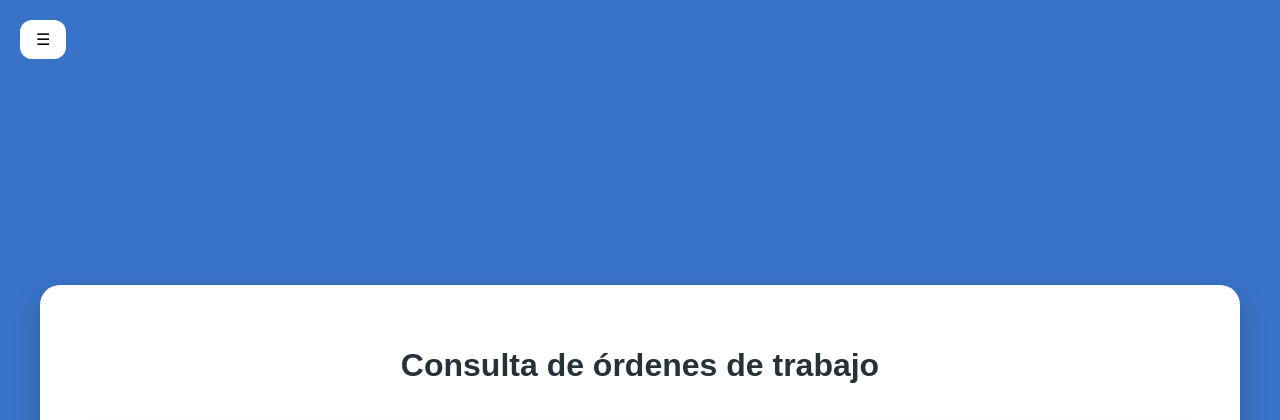
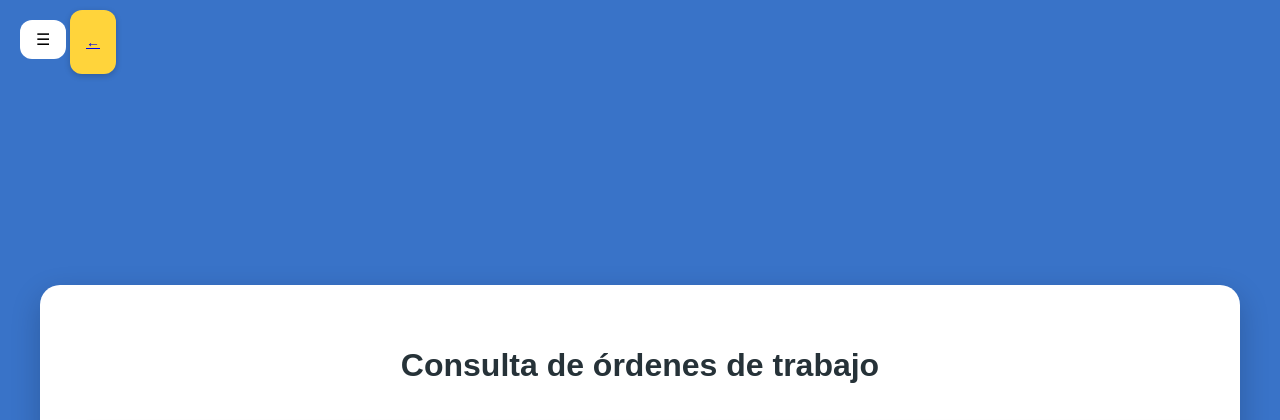
Before and after one commit to roctalvarado/django_cheems, a Django app: template hello/templates/hello/index.html in a window 1280 px wide. Shown: the top 420 px of the page. Run offline with Django 5.2, Linux system fonts and the light colour scheme; the template is opened without the code that fills it, so the values that code supplies are empty.

Commit message:
se agrego un mini contenedor

```diff
--- a/hello/static/hello/css/styles.css
+++ b/hello/static/hello/css/styles.css
@@ -208,3 +208,14 @@ tbody tr:hover {
     color: inherit;
     text-decoration: none;
 }
+.mini-contenedor {
+    position: fixed;
+    top: 10px;
+    left: 70px;               /* a la derecha del ☰ */
+    padding: 10px 16px;
+    background: #FFD43B;      /* amarillo */
+    color: #333;
+    font-size: 14px;
+    border-radius: 12px;
+    box-shadow: 0 2px 6px rgba(0, 0, 0, 0.2);
+}
--- a/hello/templates/hello/index.html
+++ b/hello/templates/hello/index.html
@@ -9,8 +9,15 @@
     <body>
 
         <button id="btn-perfil" class="btn-perfil" type="button">☰</button>
+        <div class="mini-contenedor" >
+
+            <p><a href="{% url 'inicio' %}">←</a></p>
+        </div>
+
 
         <div class="contenedorperfilmenucerrarsesion oculto" id="panel-perfil">
+
+
                     <p>Perfil</p>
                     <p><a href="{% url 'inicio' %}">Menu</a></p>
                     <p>Cerrar sesión</p>
```
